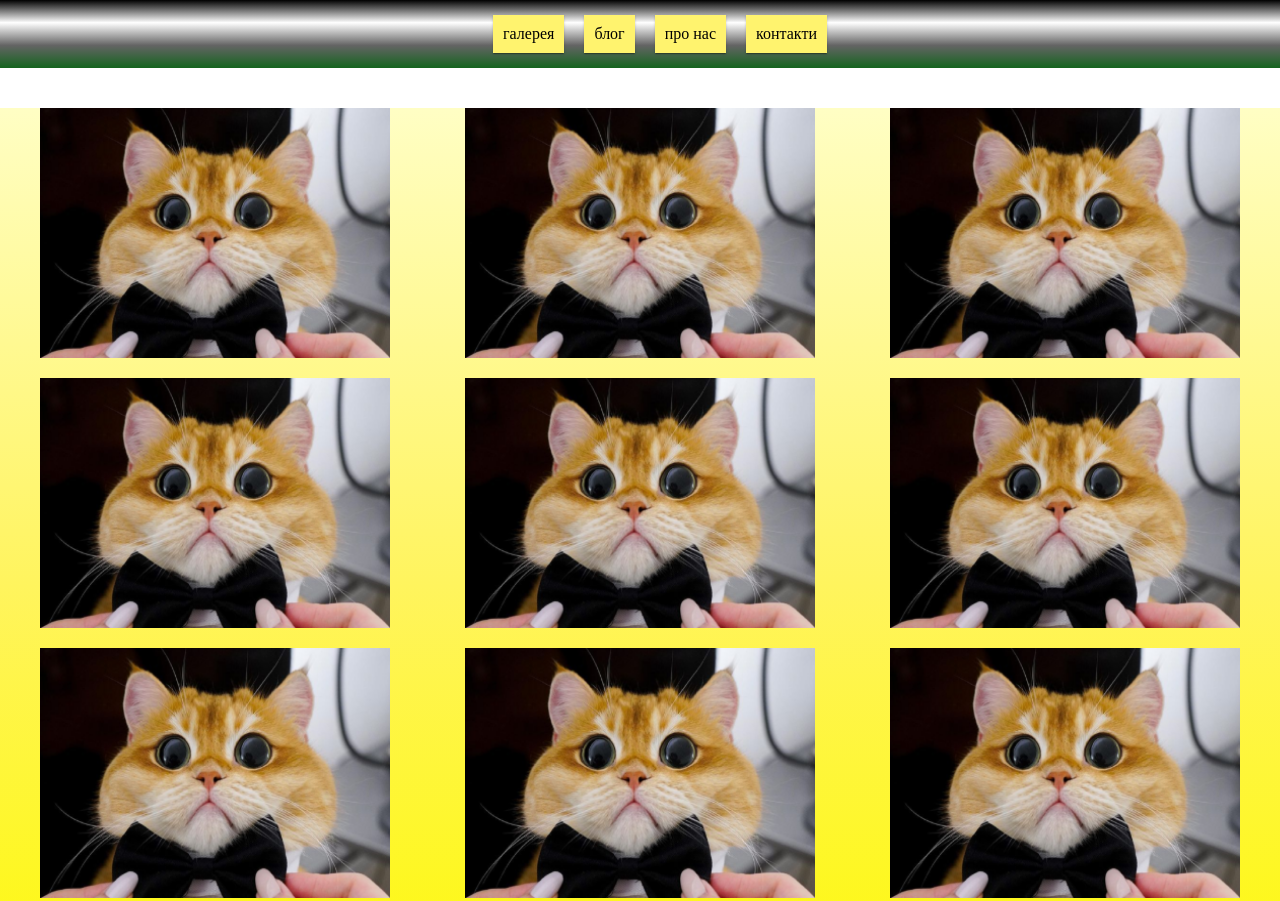
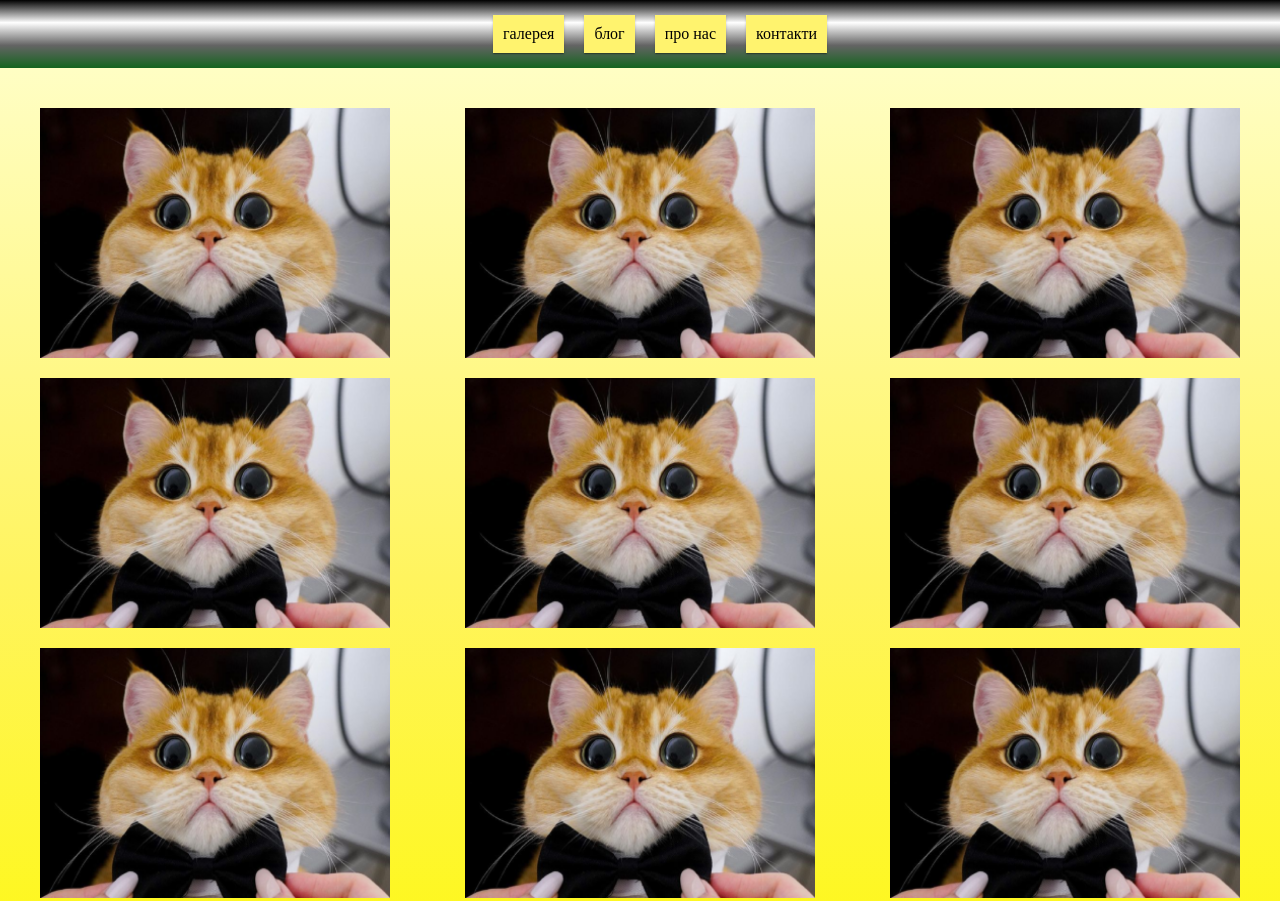
Before and after one commit to Timyr2012/HW-12, a plain HTML site: page index.html in a window 1280 px wide. Shown: the top 901 px of the page. Drawn offline with Linux system fonts and the light colour scheme.

Commit message:
Update style.css

```diff
--- a/style.css
+++ b/style.css
@@ -42,8 +42,8 @@ body{
 }
 
 .gallery{
-    margin-top: 40px;
-    margin-bottom: 40px;
+    padding-top: 40px;
+    padding-bottom: 40px;
     background-image: linear-gradient(rgb(255, 254, 196),rgb(255, 244, 94),rgb(253, 249, 0),rgb(155, 144, 0));
 }
 
```
